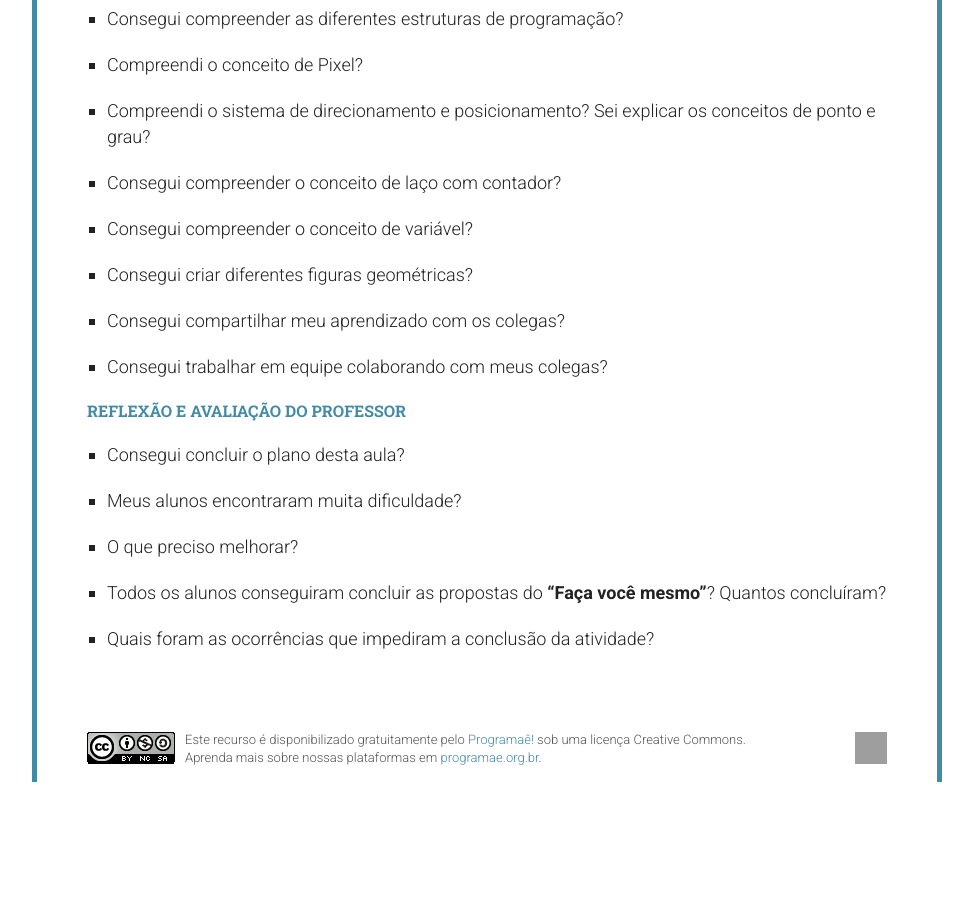
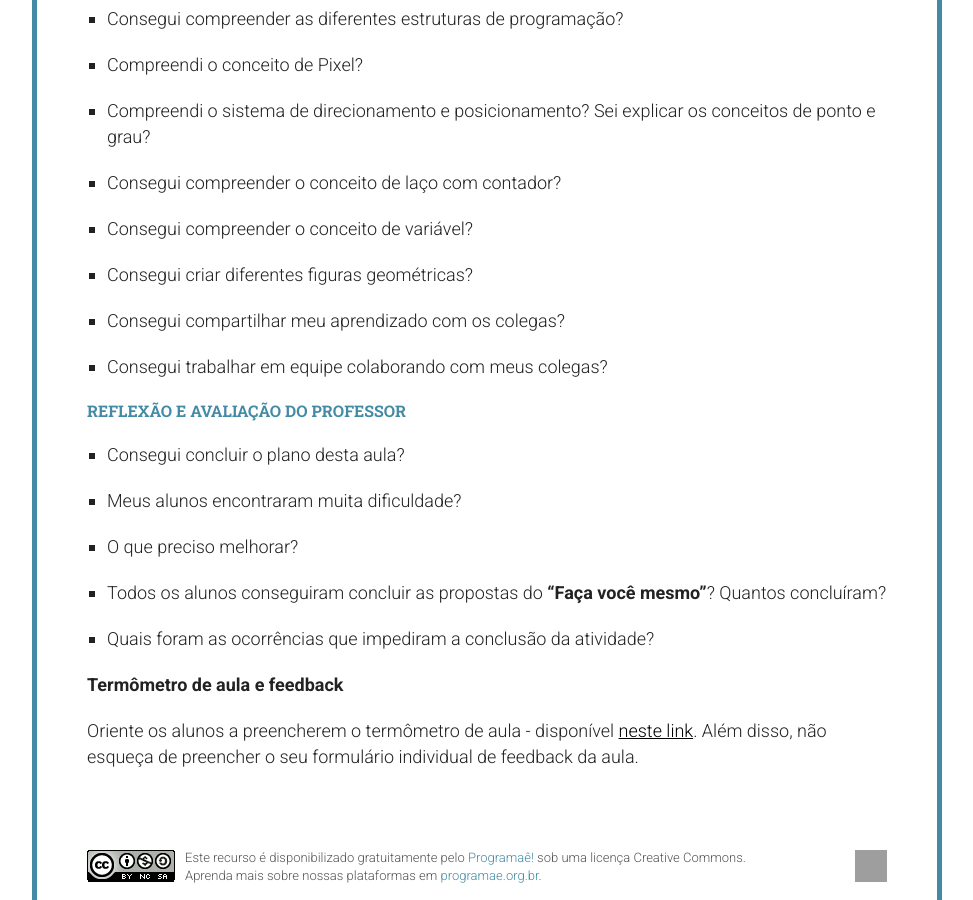
Before and after one commit to Programae/blocos, a Jekyll site: the page built from _posts/2015-01-01-aula12.md, in a window 1280 px wide and 900 px high, scrolled down 6540 px. Shown: the whole window, without its empty margins (153-1126 px from the left). Built offline with Jekyll 4.4.1, drawn with Linux system fonts in a browser that asks for light colours; nearby versions of some CDN libraries; library files that are not in the unit come from our copies; before the commit the page ends 7322 px from its top, so only the background shows below that; some of the changed text lies outside the part shown; grey boxes are pictures that could not be loaded.

Commit message:
Atualização de aulas

```diff
--- a/_posts/2015-01-01-aula12.md
+++ b/_posts/2015-01-01-aula12.md
@@ -28,6 +28,12 @@ tags: [scratch, codeorg, programaê, tutorial]
  - Fones de ouvido
  - Projetor multimídia
  - **Observação:** Caso você não esteja com conexão verifique se você já possui instalado nas máquinas a versão off-line do **Blockly Game.**
+
+ **Materiais de apoio**
+
+ [Sistema de Movimentação no Blockly](/blocos/pdf/Sistemademovimentacao-Blockly.pdf)
+
+ [Sistema de cores](/blocos/pdf/Cores.pdf)
 
  **Vídeos de apoio:**
  **Introdução à Hora do Código**
@@ -128,3 +128,7 @@ Estimule-os a compartilharem as experiências com a turma:
  - O que preciso melhorar?
  - Todos os alunos conseguiram concluir as propostas do **“Faça você mesmo”**? Quantos concluíram?
  - Quais foram as ocorrências que impediram a conclusão da atividade?
+
+  **Termômetro de aula e feedback**
+
+  Oriente os alunos a preencherem o termômetro de aula - disponível [neste link](http://goo.gl/FbZvEh){:target="_blank_"}. Além disso, não esqueça de preencher o seu formulário individual de feedback da aula.
```
Also changed, not shown: other parts of _posts/2015-01-01-aula12.md (+0 -6 lines), _posts/2015-01-01-aula08.md (+1 -1 lines), _posts/2015-01-01-aula10.md (+4 -0 lines), _posts/2015-01-01-aula11.md (+4 -0 lines).
